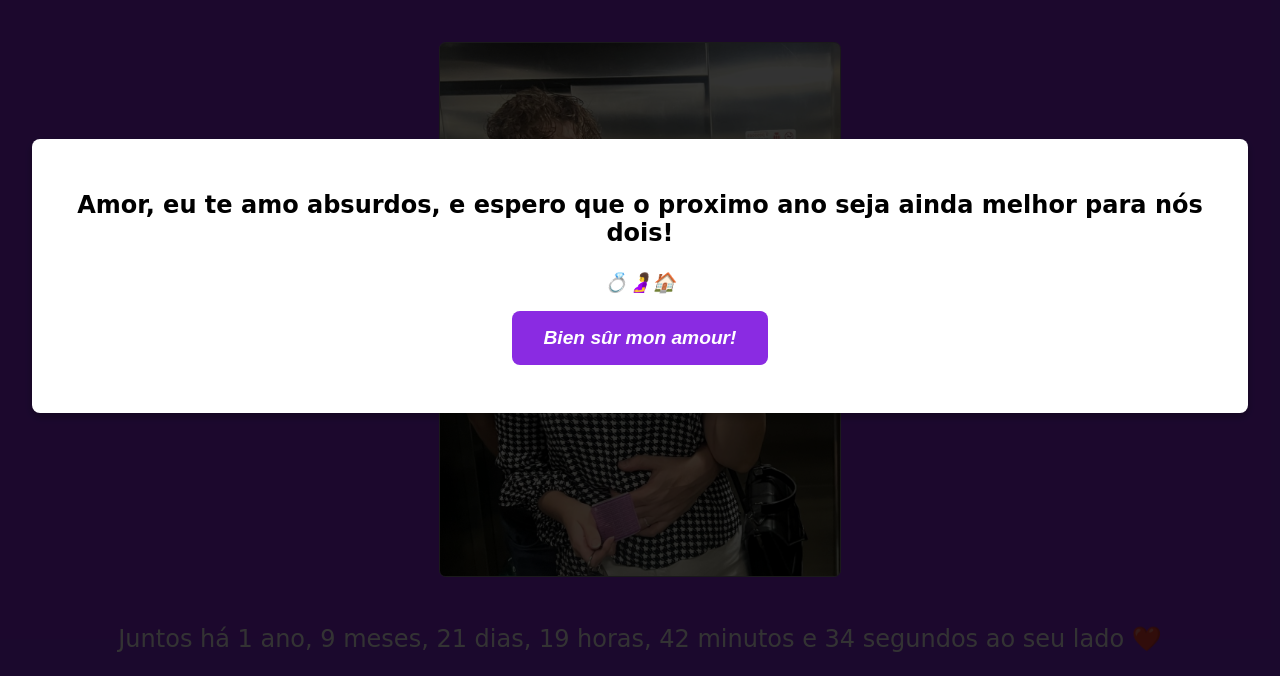
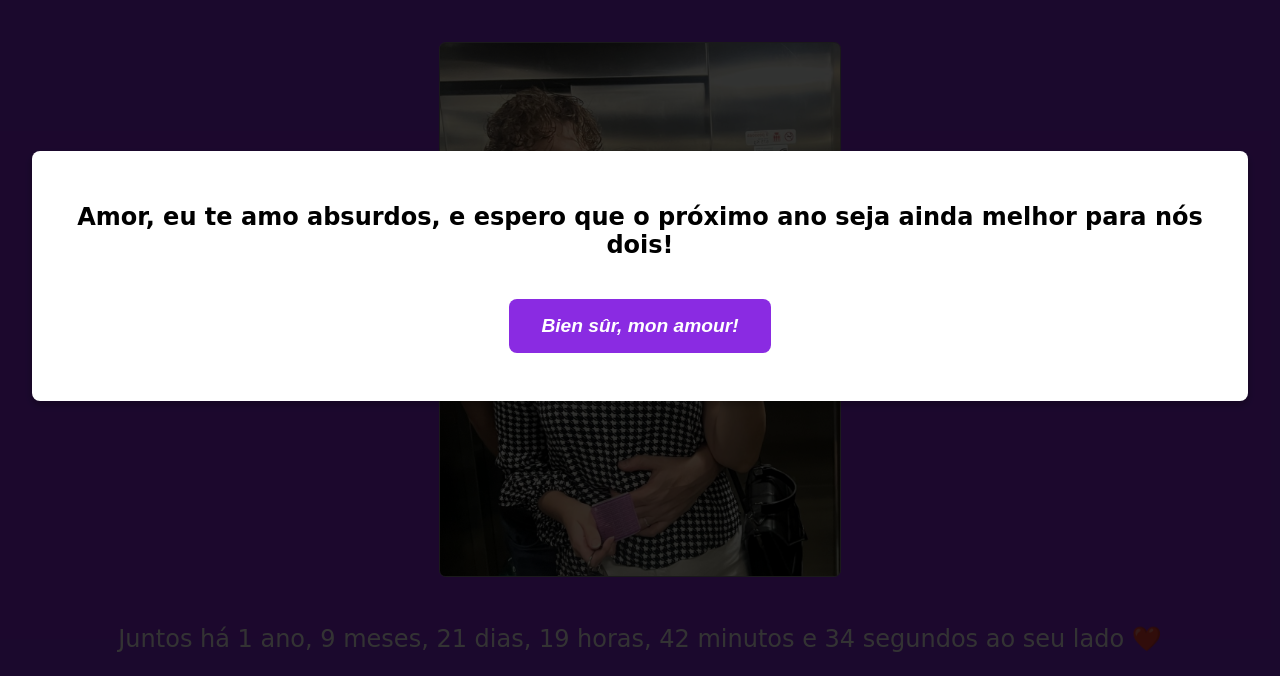
Before and after one commit to Thorfj/52, a plain HTML site: page index.html in a window 1280 px wide. Shown: the part 124-800 px from the top of the page. Drawn offline with Linux system fonts and the light colour scheme.

Commit message:
Update index.html

```diff
--- a/index.html
+++ b/index.html
@@ -143,9 +143,8 @@
   <!-- Pop-up -->
   <div class="popup" id="music-popup">
     <div class="popup-content">
-      <h2>Amor, eu te amo absurdos, e espero que o proximo ano seja ainda melhor para nós dois!</h2>
-      <p>💍🤰🏠</p>
-      <button class="play-music" onclick="startMusic()"><strong><i>Bien sûr mon amour!</i></strong></button>
+      <h2>Amor, eu te amo absurdos, e espero que o próximo ano seja ainda melhor para nós dois!</h2>
+      <button class="play-music" onclick="startMusic()"><strong><i>Bien sûr, mon amour!</i></strong></button>
     </div>
   </div>
 
```
